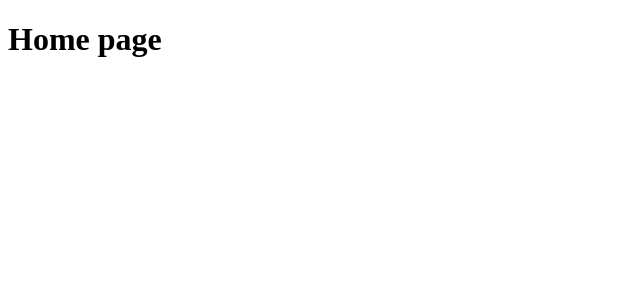
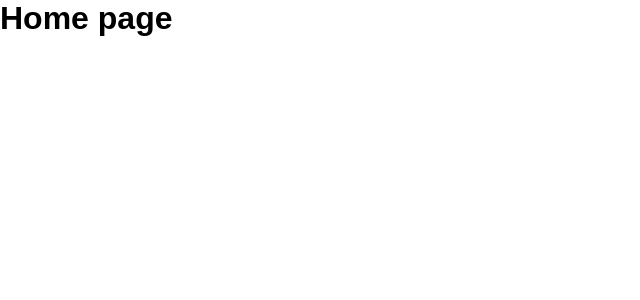
Before and after one commit to raphaellopes/aulatunes, a React (Create React App) app: page / in a window 1280 px wide. Shown: the top 300 px of the page, without its empty margins (0-640 px from the left). Built offline with nearby package versions, Linux system fonts and the light colour scheme.

Commit message:
add styled-components and create global style

```diff
--- a/package.json
+++ b/package.json
@@ -9,6 +9,7 @@
     "react": "^17.0.1",
     "react-dom": "^17.0.1",
     "react-scripts": "4.0.3",
+    "styled-components": "^5.2.1",
     "web-vitals": "^1.0.1"
   },
   "scripts": {
--- a/src/App.jsx
+++ b/src/App.jsx
@@ -1,8 +1,10 @@
 import React from 'react';
+import { GlobalStyle } from './styles';
 import Home from './pages/home';
 
 const App = () => (
   <>
+    <GlobalStyle />
     <Home />
   </>
 );
--- /dev/null
+++ b/src/styles/global.js
@@ -0,0 +1,16 @@
+import { createGlobalStyle } from 'styled-components';
+
+export const GlobalStyle = createGlobalStyle`
+  * {
+    margin: 0;
+    padding: 0;
+    box-sizing: border-box;
+    outline: 0;
+  }
+
+  body {
+    font-family: sans-serif;
+    text-rendering: optimizeLegibility !important;
+    -webkit-font-smoothing: antialiased !important;
+  }
+`;
--- /dev/null
+++ b/src/styles/index.js
@@ -0,0 +1 @@
+export * from './global';
```
Also changed, not shown: .eslintrc.js, 1 other file (tests, documents, lock files or other folders).
